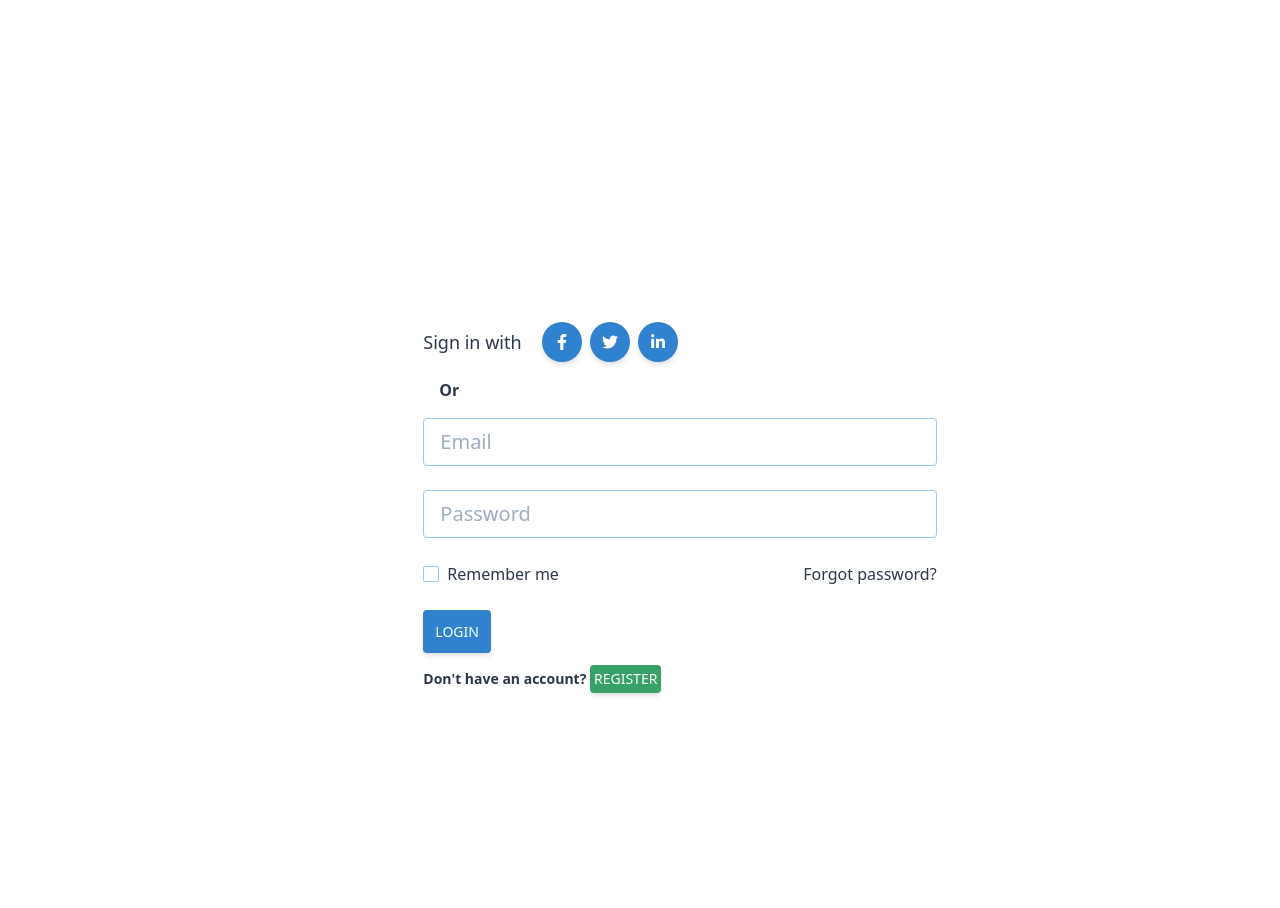
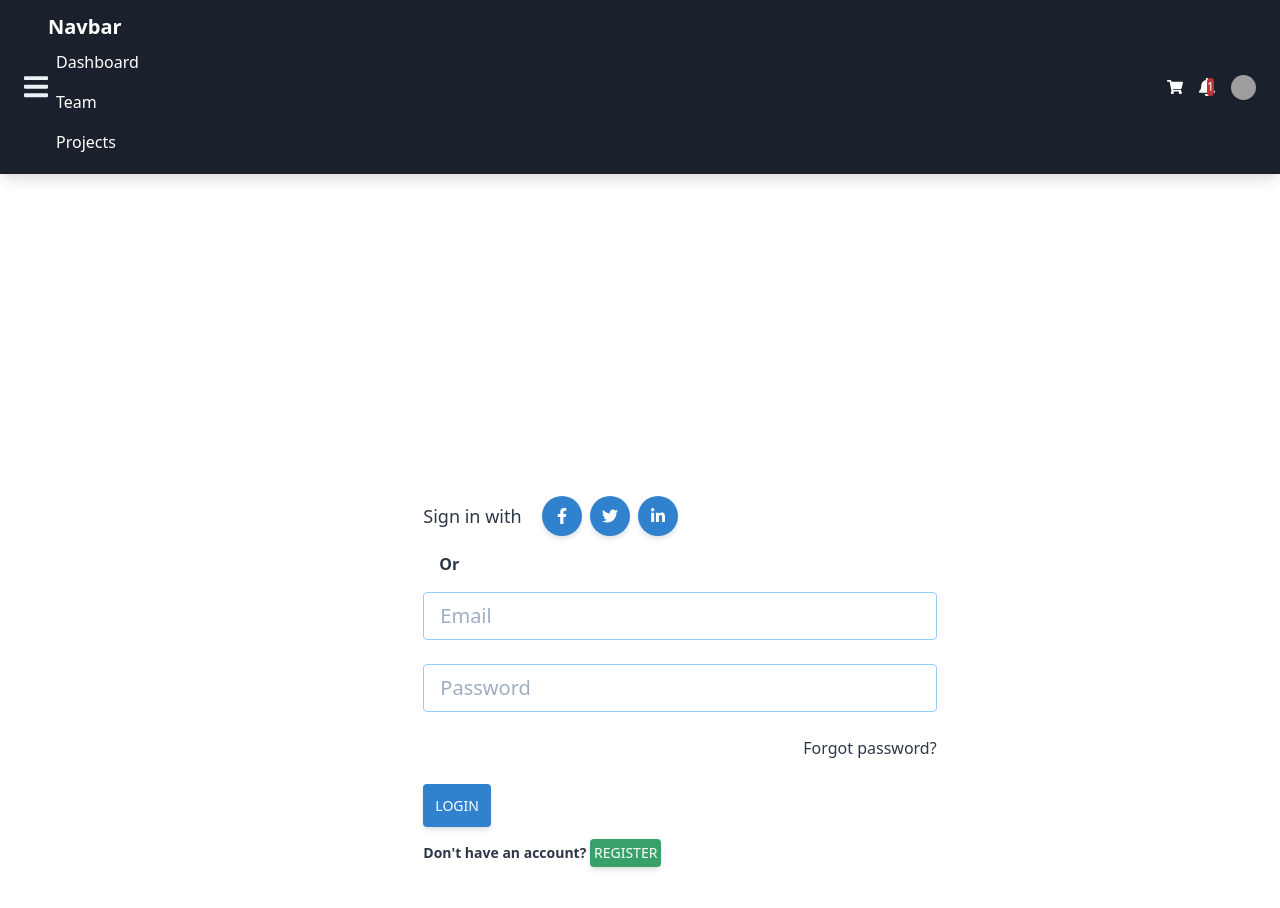
Before and after one commit to stvlley/issue-tracker-react-fontend, a React (Create React App) app: page / in a window 1280 px wide. Shown: the top 908 px of the page. Before the commit the page ends 800 px from the top, so only its background shows below. Built offline with nearby package versions, Linux system fonts and the light colour scheme; grey boxes are pictures that could not be loaded.

Commit message:
fix navbar layout

```diff
--- a/src/App.js
+++ b/src/App.js
@@ -1,10 +1,12 @@
 import React from 'react';
 import LoginForm from './components/LoginForm';
-import logo from './logo.png';
+import Navbar from './components/Navbar';
+
 
 function App() {
   return (
-    <div className='justify-center' >
+    <div>
+      <Navbar />
       <LoginForm />
   </div>
   );
--- a/src/components/LoginForm.js
+++ b/src/components/LoginForm.js
@@ -98,14 +98,14 @@ export default function LoginForm() {
 
           <div class="flex justify-between items-center mb-6">
             <div class="form-group form-check">
-              <input
+              {/* <input
                 type="checkbox"
                 class="form-check-input appearance-none h-4 w-4 border border-blue-300 rounded-sm bg-white checked:bg-blue-600 checked:border-blue-600 focus:outline-none transition duration-200 mt-1 align-top bg-no-repeat bg-center bg-contain float-left mr-2 cursor-pointer"
                 id="exampleCheck2"
               />
               <label class="form-check-label inline-block text-gray-800" for="exampleCheck2"
                 >Remember me</label
-              >
+              > */}
             </div>
             <a href="#!" class="text-gray-800">Forgot password?</a>
           </div>
--- /dev/null
+++ b/src/components/Navbar.js
@@ -0,0 +1,187 @@
+import React from 'react'
+
+export default function Navbar() {
+  return (
+    <div>
+        <nav
+  class="relative w-full flex flex-wrap items-center justify-between py-3 bg-gray-900 text-gray-200 shadow-lg navbar navbar-expand-lg navbar-light"
+>
+  <div class="container-fluid w-full flex flex-wrap items-center justify-between px-6">
+    <button
+      class="navbar-toggler text-gray-200 border-0 hover:shadow-none hover:no-underline py-2 px-2.5 bg-transparent focus:outline-none focus:ring-0 focus:shadow-none focus:no-underline"
+      type="button"
+      data-bs-toggle="collapse"
+      data-bs-target="/navbarSupportedContent1"
+      aria-controls="navbarSupportedContent"
+      aria-expanded="false"
+      aria-label="Toggle navigation"
+    >
+      <svg
+        aria-hidden="true"
+        focusable="false"
+        data-prefix="fas"
+        data-icon="bars"
+        class="w-6"
+        role="img"
+        xmlns="http://www.w3.org/2000/svg"
+        viewBox="0 0 448 512"
+      >
+        <path
+          fill="currentColor"
+          d="M16 132h416c8.837 0 16-7.163 16-16V76c0-8.837-7.163-16-16-16H16C7.163 60 0 67.163 0 76v40c0 8.837 7.163 16 16 16zm0 160h416c8.837 0 16-7.163 16-16v-40c0-8.837-7.163-16-16-16H16c-8.837 0-16 7.163-16 16v40c0 8.837 7.163 16 16 16zm0 160h416c8.837 0 16-7.163 16-16v-40c0-8.837-7.163-16-16-16H16c-8.837 0-16 7.163-16 16v40c0 8.837 7.163 16 16 16z"
+        ></path>
+      </svg>
+    </button>
+    <div class="collapse navbar-collapse flex-grow items-center" id="navbarSupportedContent1">
+      <a class="text-xl text-white pr-2 font-semibold" href="/">Navbar</a>
+      {/* <!-- Left links --> */}
+      <ul class="navbar-nav flex flex-col pl-0 list-style-none mr-auto">
+        <li class="nav-item p-2">
+          <a class="nav-link text-white" href="/">Dashboard</a>
+        </li>
+        <li class="nav-item p-2">
+          <a
+            class="nav-link text-white opacity-60 hover:opacity-80 focus:opacity-80 p-0"
+            href="/"
+            >Team</a
+          >
+        </li>
+        <li class="nav-item p-2">
+          <a
+            class="nav-link text-white opacity-60 hover:opacity-80 focus:opacity-80 p-0"
+            href="/"
+            >Projects</a
+          >
+        </li>
+      </ul>
+      {/* <!-- Left links --> */}
+    </div>
+    {/* <!-- Collapsible wrapper --> */}
+
+    {/* <!-- Right elements --> */}
+    <div class="flex items-center relative">
+      {/* <!-- Icon --> */}
+      <a class="text-white opacity-60 hover:opacity-80 focus:opacity-80 mr-4" href="/">
+        <svg
+          aria-hidden="true"
+          focusable="false"
+          data-prefix="fas"
+          data-icon="shopping-cart"
+          class="w-4"
+          role="img"
+          xmlns="http://www.w3.org/2000/svg"
+          viewBox="0 0 576 512"
+        >
+          <path
+            fill="currentColor"
+            d="M528.12 301.319l47.273-208C578.806 78.301 567.391 64 551.99 64H159.208l-9.166-44.81C147.758 8.021 137.93 0 126.529 0H24C10.745 0 0 10.745 0 24v16c0 13.255 10.745 24 24 24h69.883l70.248 343.435C147.325 417.1 136 435.222 136 456c0 30.928 25.072 56 56 56s56-25.072 56-56c0-15.674-6.447-29.835-16.824-40h209.647C430.447 426.165 424 440.326 424 456c0 30.928 25.072 56 56 56s56-25.072 56-56c0-22.172-12.888-41.332-31.579-50.405l5.517-24.276c3.413-15.018-8.002-29.319-23.403-29.319H218.117l-6.545-32h293.145c11.206 0 20.92-7.754 23.403-18.681z"
+          ></path>
+        </svg>
+      </a>
+      <div class="dropdown relative">
+        <a
+          class="text-white opacity-60 hover:opacity-80 focus:opacity-80 mr-4 dropdown-toggle hidden-arrow flex items-center"
+          href="/"
+          id="dropdownMenuButton1"
+          role="button"
+          data-bs-toggle="dropdown"
+          aria-expanded="false"
+        >
+          <svg
+            aria-hidden="true"
+            focusable="false"
+            data-prefix="fas"
+            data-icon="bell"
+            class="w-4"
+            role="img"
+            xmlns="http://www.w3.org/2000/svg"
+            viewBox="0 0 448 512"
+          >
+            <path
+              fill="currentColor"
+              d="M224 512c35.32 0 63.97-28.65 63.97-64H160.03c0 35.35 28.65 64 63.97 64zm215.39-149.71c-19.32-20.76-55.47-51.99-55.47-154.29 0-77.7-54.48-139.9-127.94-155.16V32c0-17.67-14.32-32-31.98-32s-31.98 14.33-31.98 32v20.84C118.56 68.1 64.08 130.3 64.08 208c0 102.3-36.15 133.53-55.47 154.29-6 6.45-8.66 14.16-8.61 21.71.11 16.4 12.98 32 32.1 32h383.8c19.12 0 32-15.6 32.1-32 .05-7.55-2.61-15.27-8.61-21.71z"
+            ></path>
+          </svg>
+          <span
+            class="text-white bg-red-700 absolute rounded-full text-xs -mt-2.5 ml-2 py-0 px-1.5"
+            >1</span
+          >
+        </a>
+        <ul
+          class="dropdown-menu min-w-max absolute hidden bg-white text-base z-50 float-left py-2 list-none text-left rounded-lg shadow-lg mt-1  m-0 bg-clip-padding border-none left-auto right-0"
+          aria-labelledby="dropdownMenuButton1"
+        >
+          <li>
+            <a
+              class="dropdown-item text-sm py-2 px-4 font-normal block w-full whitespace-nowrap bg-transparent text-gray-700 hover:bg-gray-100"
+              href="/"
+              >Action</a
+            >
+          </li>
+          <li>
+            <a
+              class="dropdown-item text-sm py-2 px-4 font-normal block w-full whitespace-nowrap bg-transparent text-gray-700 hover:bg-gray-100"
+              href="/"
+              >Another action</a
+            >
+          </li>
+          <li>
+            <a
+              class="dropdown-item text-sm py-2 px-4 font-normal block w-full whitespace-nowrap bg-transparent text-gray-700 hover:bg-gray-100"
+              href="/"
+              >Something else here</a
+            >
+          </li>
+        </ul>
+      </div>
+      <div class="dropdown relative">
+        <a
+          class="dropdown-toggle flex items-center hidden-arrow"
+          href="/"
+          id="dropdownMenuButton2"
+          role="button"
+          data-bs-toggle="dropdown"
+          aria-expanded="false"
+        >
+          <img
+            src="https://mdbootstrap.com/img/new/avatars/2.jpg"
+            class="rounded-full"
+            style={{height: "25px", width: "25px"}}
+            alt=""
+            loading="lazy"
+          />
+        </a>
+        <ul
+          class="dropdown-menu min-w-max absolute hidden bg-white text-base z-50 float-left py-2 list-none text-left rounded-lg shadow-lg mt-1 m-0 bg-clip-padding border-none left-auto right-0"
+          aria-labelledby="dropdownMenuButton2"
+        >
+          <li>
+            <a
+              class="dropdown-item text-sm py-2 px-4 font-normal block w-full whitespace-nowrap bg-transparent text-gray-700 hover:bg-gray-100"
+              href="/"
+              >Action</a
+            >
+          </li>
+          <li>
+            <a
+              class="dropdown-item text-sm py-2 px-4 font-normal block w-full whitespace-nowrap bg-transparent text-gray-700 hover:bg-gray-100"
+              href="/"
+              >Another action</a
+            >
+          </li>
+          <li>
+            <a
+              class="dropdown-item text-sm py-2 px-4 font-normal block w-full whitespace-nowrap bg-transparent text-gray-700 hover:bg-gray-100"
+              href="/"
+              >Something else here</a
+            >
+          </li>
+        </ul>
+      </div>
+    </div>
+    {/* <!-- Right elements --> */}
+  </div>
+</nav>
+    </div>
+  )
+}
```
